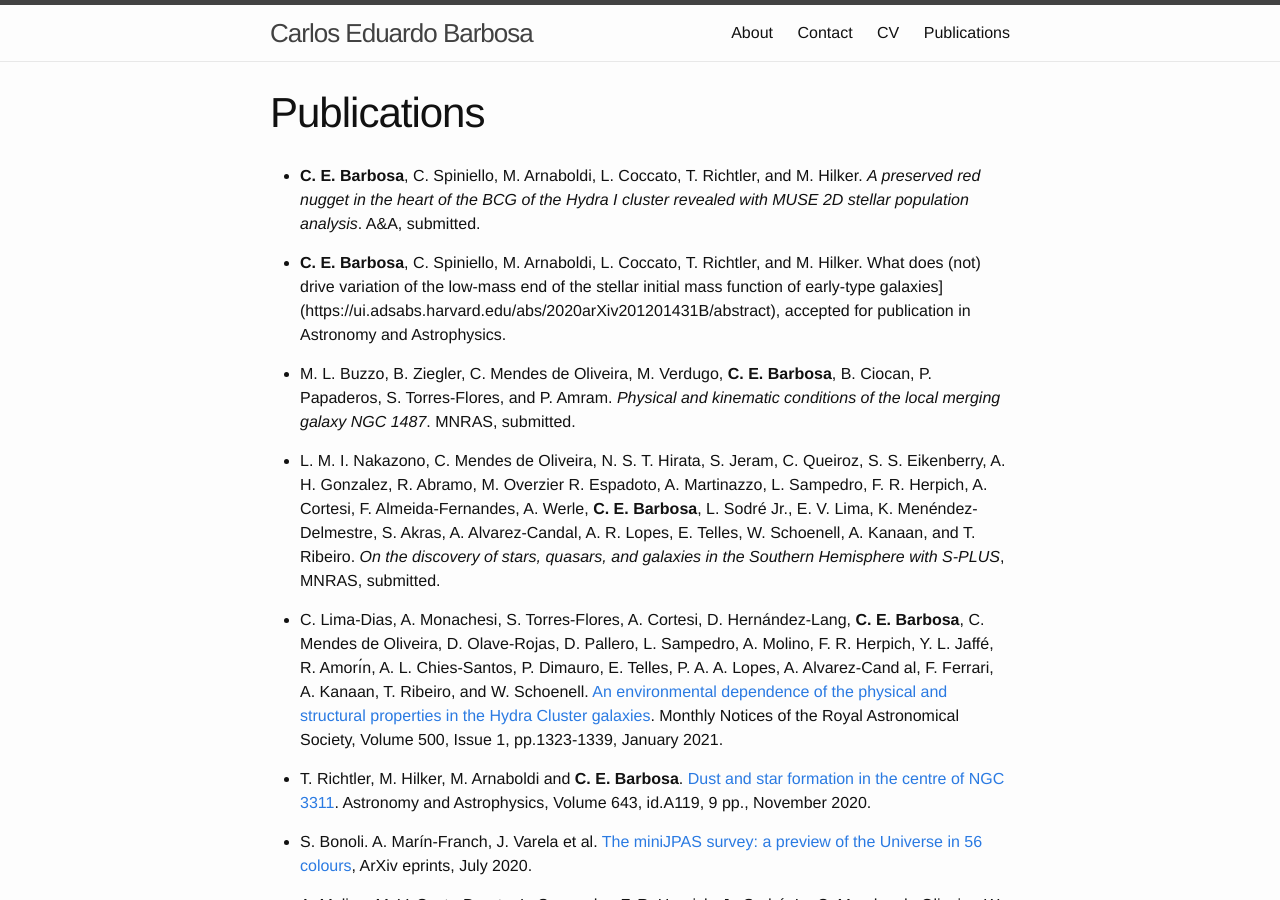
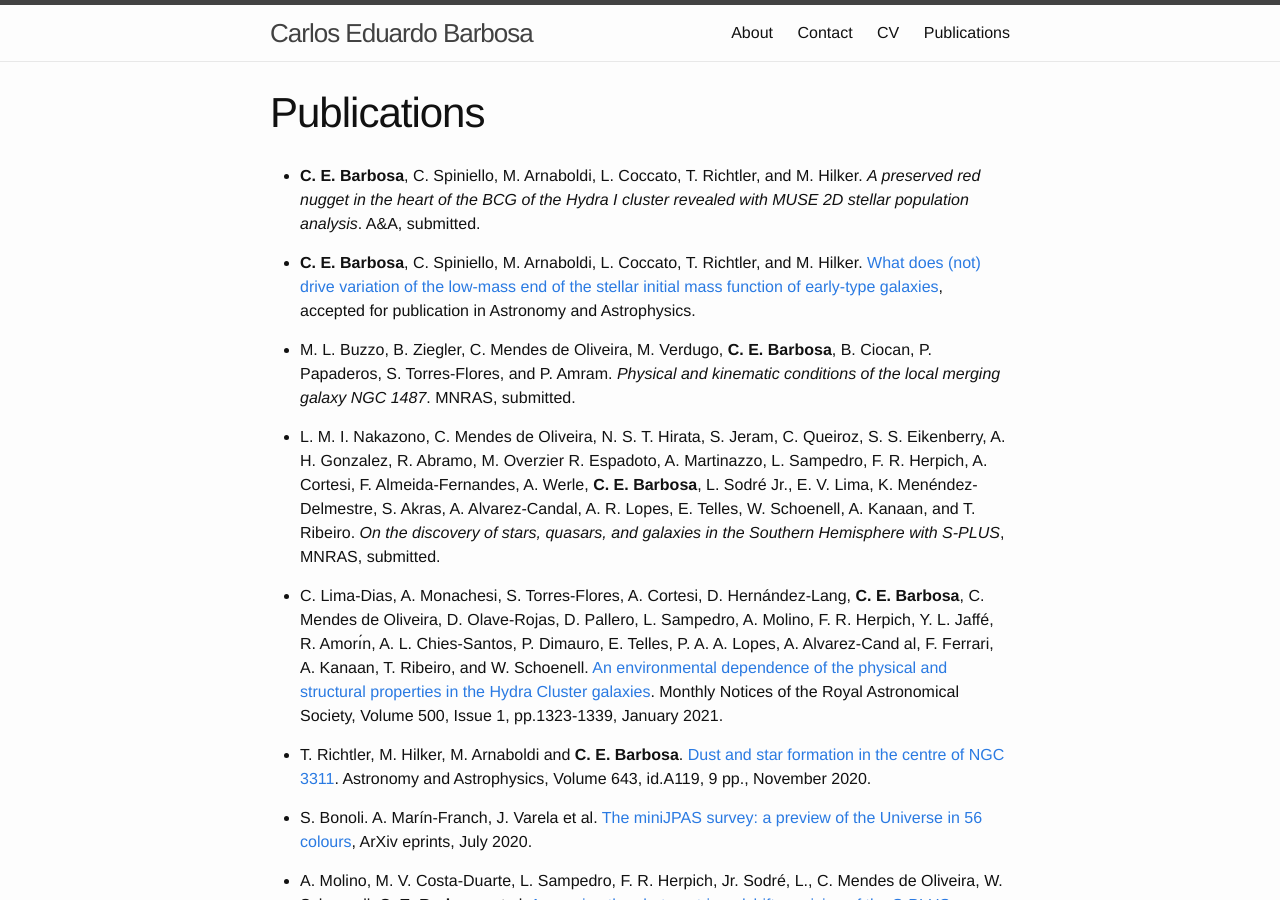
Before and after one commit to cebarbosa/cebarbosa.github.io, a Jekyll site: the page built from publications.md, in a window 1280 px wide and 900 px high. Built offline with Jekyll 4.4.1, drawn with Linux system fonts in a browser that asks for light colours.

Commit message:
Fixed link to paper.

```diff
--- a/publications.md
+++ b/publications.md
@@ -5,7 +5,7 @@ title: "Publications"
 
 * **C. E. Barbosa**, C. Spiniello, M. Arnaboldi, L. Coccato, T. Richtler, and M. Hilker. *A preserved red nugget in the heart of the BCG of the Hydra I cluster revealed with MUSE 2D stellar population analysis*. A&A, submitted.
 
-* **C. E. Barbosa**, C. Spiniello, M. Arnaboldi, L. Coccato, T. Richtler, and M. Hilker. What does (not) drive variation of the low-mass end of the stellar initial mass function of early-type galaxies](https://ui.adsabs.harvard.edu/abs/2020arXiv201201431B/abstract), accepted for publication in Astronomy and Astrophysics.
+* **C. E. Barbosa**, C. Spiniello, M. Arnaboldi, L. Coccato, T. Richtler, and M. Hilker. [What does (not) drive variation of the low-mass end of the stellar initial mass function of early-type galaxies](https://ui.adsabs.harvard.edu/abs/2020arXiv201201431B/abstract), accepted for publication in Astronomy and Astrophysics.
 
 * M. L. Buzzo, B. Ziegler, C. Mendes de Oliveira, M. Verdugo, **C. E. Barbosa**, B. Ciocan, P. Papaderos, S. Torres-Flores, and P. Amram. *Physical and kinematic conditions of the local merging galaxy NGC 1487*. MNRAS, submitted.
 
```
